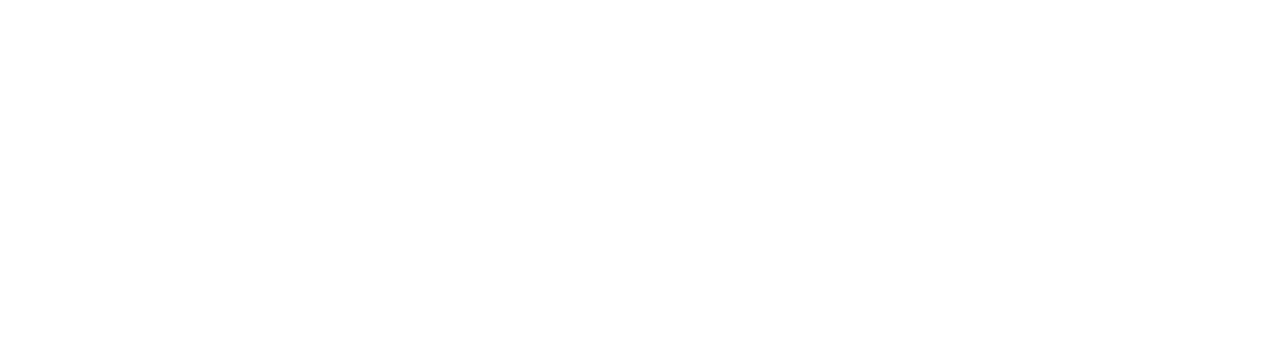
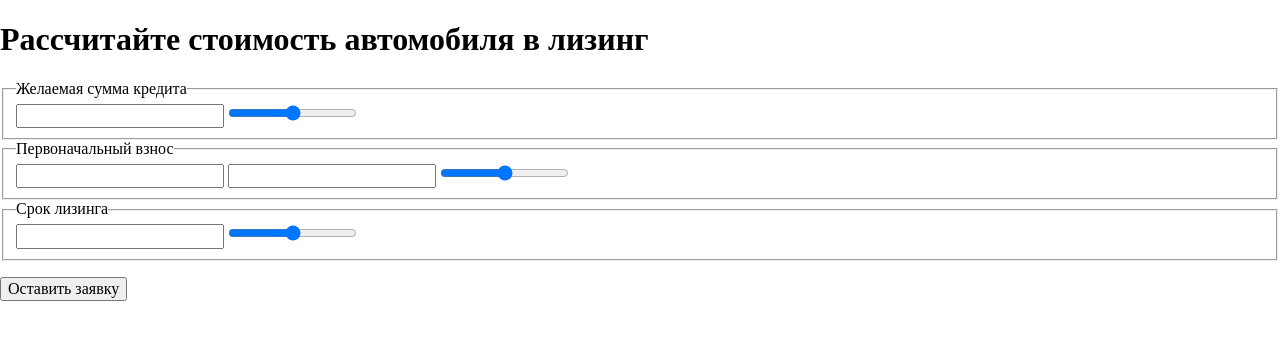
Before and after one commit to N-Daria/leasing, a website built with webpack: page src/index.html in a window 1280 px wide. Built offline with nearby package versions, Linux system fonts and the light colour scheme.

Commit message:
feat: create html

```diff
--- a/src/index.html
+++ b/src/index.html
@@ -5,11 +5,47 @@
   <meta charset="UTF-8">
   <meta http-equiv="X-UA-Compatible" content="IE=edge">
   <meta name="viewport" content="width=device-width, initial-scale=1.0">
-  <title>test task</title>
+  <title>car leasing</title>
 </head>
 
-<body>
+<body class="body">
+  <form class="leasing-form">
+    <h1 class="leasing-form__header">Рассчитайте стоимость автомобиля в лизинг</h1>
 
+    <fieldset class="leasing-form__input-set">
+      <legend class="leasing-form__header">Желаемая сумма кредита</legend>
+      <input type="text" name="amount" class="leasing-form__input">
+      <input type="range" min="0" max="100" class="leasing-form__input_range">
+    </fieldset>
+
+    <fieldset class="leasing-form__input-set">
+      <legend class="leasing-form__header">Первоначальный взнос</legend>
+      <input type="text" name="initial" class="leasing-form__input">
+      <input type="text" name="percent" class="leasing-form__input_percent">
+      <input type="range" min="0" max="100" class="leasing-form__input_range">
+    </fieldset>
+
+    <fieldset class="leasing-form__input-set">
+      <legend class="leasing-form__header">Срок лизинга</legend>
+      <input type="text" name="time" class="leasing-form__input">
+      <input type="range" min="0" max="100" class="leasing-form__input_range">
+    </fieldset>
+
+    <div class="leasing-form__result-block">
+      <div>
+        <p class="leasing-form__result-text"></p>
+        <p class="leasing-form__result-amount"></p>
+      </div>
+
+      <div>
+        <p class="leasing-form__result-text"></p>
+        <p class="leasing-form__result-month"></p>
+      </div>
+    </div>
+
+    <button class="leasing-form__button" type="submit">Оставить заявку</button>
+
+  </form>
 </body>
 
 </html>
```
